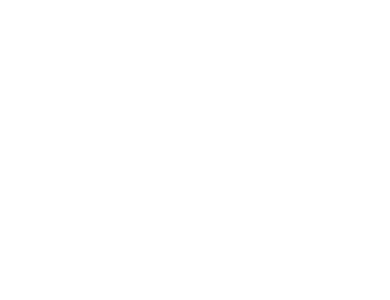
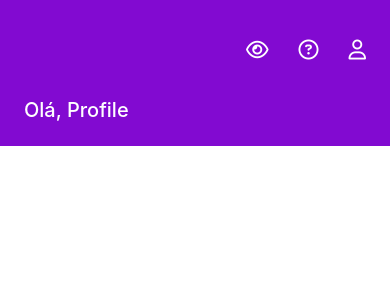
Before and after one commit to gerssivaldosantos/nubank-clone-react-native, a React Native app: screen / in a window 390 px wide. Shown: the top 300 px of the page. Built offline with nearby package versions, Linux system fonts and the light colour scheme.

Commit message:
feat: add Home

```diff
--- a/src/screens/Home/index.tsx
+++ b/src/screens/Home/index.tsx
@@ -1,9 +1,34 @@
 import React from "react";
-import { Container } from "./styles";
+import { Container, TransparentButton } from "./styles";
+import Header from '@/components/ProfileHeader'
+import { Text } from "react-native";
+import { ProfileImage } from "assets-stash/mocked";
+import { ButtonSwith } from "@/components/ButtonSwitch";
+import { FontAwesome6 } from '@expo/vector-icons';
 
 const Home: React.FC = () => {
     return (
         <Container>
+            <Header.Root>
+                <Header.ActionsWrapper>
+                    <Header.Actions>
+                        <Header.Avatar avatar={ProfileImage} />
+                    </Header.Actions>
+                    <Header.Actions>
+                        <ButtonSwith
+                            initialState={true}
+                            activeNode={<FontAwesome6 name="eye" size={20} color="white" />}
+                            inactiveNode={<FontAwesome6 name="eye-slash" size={20} color="white" />} />
+                        <TransparentButton>
+                            <FontAwesome6 name="circle-question" size={20} color="white" />
+                        </TransparentButton>
+                        <TransparentButton>
+                        <FontAwesome6 name="user" size={20} color="white" />
+                        </TransparentButton>
+                    </Header.Actions>
+                </Header.ActionsWrapper>
+                <Header.Title text="Olá, Profile" />
+            </Header.Root>
         </Container>
     );
 };
--- a/src/screens/Home/styles.ts
+++ b/src/screens/Home/styles.ts
@@ -1,10 +1,15 @@
 import styled from "styled-components/native";
 
-export const Container = styled.View`
+export const Container = styled.SafeAreaView`
   background-color: ${({ theme }) => theme.background};
   display: flex;
   flex-direction: column;
   align-items: center;
-  justify-content: center;
+  justify-content: flex-start;
   width: 100%;
+  height: 100%;
 `;
+
+export const TransparentButton = styled.TouchableOpacity`
+  background-color: transparent;
+`;
```
